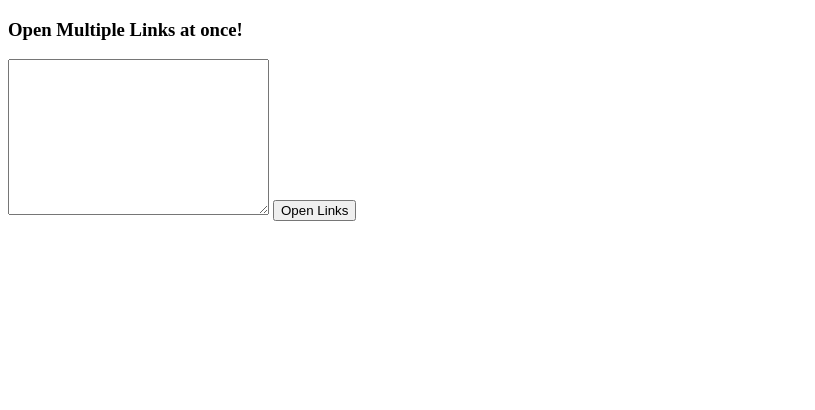
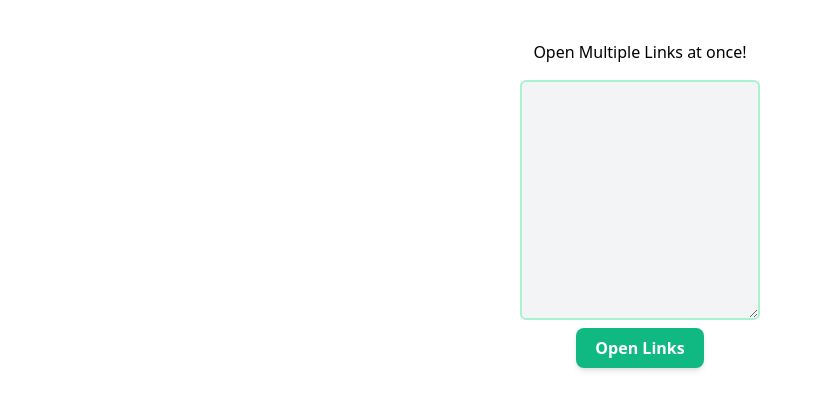
Before and after one commit to hemanthemmady/multi-tab-open, a plain HTML site: page index.html in a window 1280 px wide. Shown: the whole page, without its empty margins (0-815 px from the left). Drawn offline with nearby package versions, Linux system fonts and the light colour scheme.

Commit message:
Add styling

```diff
--- a/index.html
+++ b/index.html
@@ -5,15 +5,21 @@
     <meta charset="UTF-8">
     <meta http-equiv="X-UA-Compatible" content="IE=edge">
     <meta name="viewport" content="width=device-width, initial-scale=1.0">
-    <title>Document</title>
+    <title>Multi Tab Open</title>
+    <link href="https://unpkg.com/tailwindcss@^2/dist/tailwind.min.css" rel="stylesheet">
 </head>
 
-<body>
-    <h3>Open Multiple Links at once!</h3>
-    <form action="javascript:void(0);" id='form'>
-        <textarea name="links" id="links" cols="30" rows="10"></textarea>
-        <button type="submit">Open Links</button>
-    </form>
+<body class='mt-10 font-sans'>
+    <div class="grid gap-4 justify-items-center">
+        <h3>Open Multiple Links at once!</h3>
+        <form action="javascript:void(0);" id='form' class="grid gap-2 justify-items-center">
+            <textarea name="links" id="links"
+                class="w-60 h-60 bg-gray-100 rounded-md border-green-200 border-2"></textarea>
+            <button type="submit"
+                class='py-2 px-4 font-semibold rounded-lg shadow-md text-white bg-green-500 hover:bg-green-700 w-32'>Open
+                Links</button>
+        </form>
+    </div>
 
     <script src="index.js"></script>
 </body>
```
